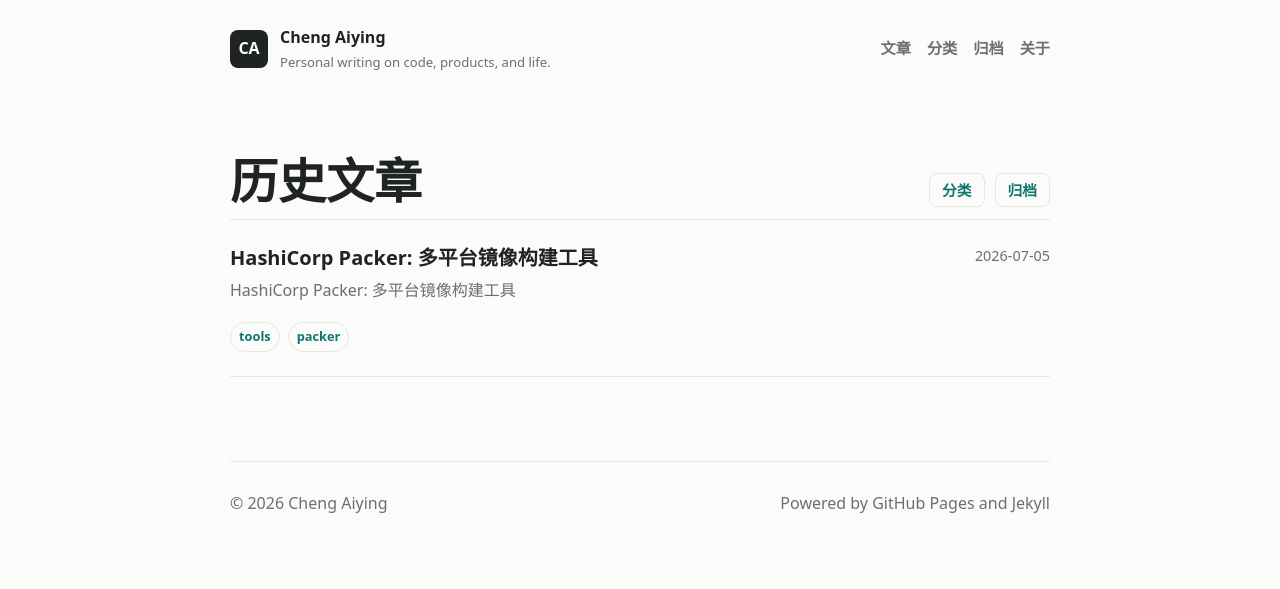
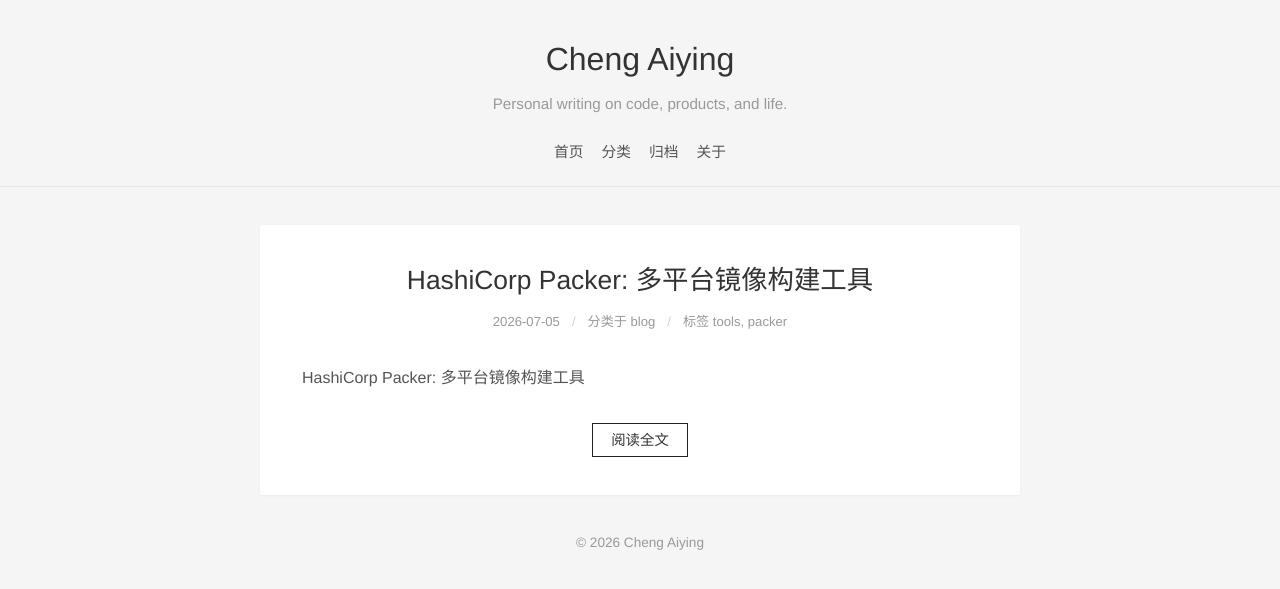
Before and after one commit to chengaiying0920/chengaiying0920.github.io, a Jekyll site: the page built from index.md, in a window 1280 px wide. Shown: the top 589 px of the page. Built offline with Jekyll 4.4.1, drawn with Linux system fonts in a browser that asks for light colours.

Commit message:
Restyle blog like centered post stream

```diff
--- a/_layouts/default.html
+++ b/_layouts/default.html
@@ -12,15 +12,12 @@
   </head>
   <body>
     <header class="site-header">
-      <a class="brand" href="{{ '/' | relative_url }}" aria-label="{{ site.title }} 首页">
-        <span class="brand-mark">CA</span>
-        <span>
-          <strong>{{ site.title }}</strong>
-          <small>{{ site.description }}</small>
-        </span>
+      <a class="site-title" href="{{ '/' | relative_url }}" aria-label="{{ site.title }} 首页">
+        {{ site.title }}
       </a>
+      <p class="site-description">{{ site.description }}</p>
       <nav class="site-nav" aria-label="主导航">
-        <a href="{{ '/#posts' | relative_url }}">文章</a>
+        <a href="{{ '/' | relative_url }}">首页</a>
         <a href="{{ '/categories/' | relative_url }}">分类</a>
         <a href="{{ '/archive/' | relative_url }}">归档</a>
         <a href="{{ '/about/' | relative_url }}">关于</a>
@@ -31,7 +28,6 @@
     </main>
     <footer class="site-footer">
       <span>&copy; {{ site.time | date: '%Y' }} {{ site.title }}</span>
-      <span>Powered by GitHub Pages and Jekyll</span>
     </footer>
   </body>
 </html>
--- a/_layouts/home.html
+++ b/_layouts/home.html
@@ -2,34 +2,27 @@
 layout: default
 ---
 
-<section id="posts" class="section home-posts">
-  <div class="section-heading home-heading">
-    <h1>历史文章</h1>
-    <div class="home-actions" aria-label="文章筛选入口">
-      <a href="{{ '/categories/' | relative_url }}">分类</a>
-      <a href="{{ '/archive/' | relative_url }}">归档</a>
-    </div>
-  </div>
-  <div class="post-list">
-    {% for post in site.posts %}
-      <article class="post-item">
-        <a href="{{ post.url | relative_url }}">
-          <div>
-            <h3>{{ post.title }}</h3>
-            <p>{{ post.excerpt | strip_html | truncate: 120 }}</p>
-          </div>
+<div id="posts" class="post-stream">
+  {% for post in site.posts %}
+    <article class="post-preview">
+      <header class="post-preview-header">
+        <h1><a href="{{ post.url | relative_url }}">{{ post.title }}</a></h1>
+        <div class="post-meta">
           <time datetime="{{ post.date | date_to_xmlschema }}">{{ post.date | date: "%Y-%m-%d" }}</time>
+          {% if post.categories.size > 0 %}
+            <span>分类于 {{ post.categories | join: ", " }}</span>
+          {% endif %}
           {% if post.tags.size > 0 %}
-            <div class="tags">
-              {% for tag in post.tags limit: 4 %}
-                <span>{{ tag }}</span>
-              {% endfor %}
-            </div>
+            <span>标签 {{ post.tags | join: ", " }}</span>
           {% endif %}
-        </a>
-      </article>
-    {% else %}
-      <p class="empty">还没有文章。</p>
-    {% endfor %}
-  </div>
-</section>
+        </div>
+      </header>
+      <div class="post-excerpt">
+        {{ post.excerpt | strip_html | truncate: 220 }}
+      </div>
+      <a class="read-more" href="{{ post.url | relative_url }}">阅读全文</a>
+    </article>
+  {% else %}
+    <p class="empty">还没有文章。</p>
+  {% endfor %}
+</div>
--- a/_layouts/page.html
+++ b/_layouts/page.html
@@ -4,7 +4,6 @@ layout: default
 
 <article class="article">
   <header class="article-header">
-    <p class="eyebrow">Page</p>
     <h1>{{ page.title }}</h1>
   </header>
   <div class="prose">
--- a/assets/css/main.css
+++ b/assets/css/main.css
@@ -1,12 +1,12 @@
 :root {
   color-scheme: light;
-  --bg: #fbfbfa;
+  --bg: #f5f5f5;
   --surface: #ffffff;
-  --text: #1f2421;
-  --muted: #68716d;
-  --line: #e5e7e3;
-  --accent: #0f766e;
-  --code: #10201d;
+  --text: #333333;
+  --muted: #999999;
+  --line: #eeeeee;
+  --accent: #222222;
+  --code: #2d2d2d;
 }
 
 * {
@@ -21,8 +21,9 @@ body {
   margin: 0;
   background: var(--bg);
   color: var(--text);
-  font-family: ui-sans-serif, system-ui, -apple-system, BlinkMacSystemFont, "Segoe UI", sans-serif;
-  line-height: 1.7;
+  font-family: "Helvetica Neue", Arial, "PingFang SC", "Microsoft YaHei", sans-serif;
+  font-size: 16px;
+  line-height: 1.8;
 }
 
 a {
@@ -30,265 +31,180 @@ a {
   text-decoration: none;
 }
 
-.site-header,
-.site-main,
-.site-footer {
-  width: min(820px, calc(100% - 32px));
-  margin: 0 auto;
+.site-header {
+  border-bottom: 1px solid #e6e6e6;
+  margin: 0 auto 38px;
+  padding: 42px 16px 20px;
+  text-align: center;
 }
 
-.site-header {
-  display: flex;
-  align-items: center;
-  justify-content: space-between;
-  gap: 24px;
-  padding: 24px 0;
+.site-title {
+  display: inline-block;
+  font-size: 2rem;
+  font-weight: 400;
+  line-height: 1.1;
 }
 
-.brand {
-  display: inline-flex;
-  align-items: center;
-  gap: 12px;
-  min-width: 0;
-}
-
-.brand-mark {
-  display: grid;
-  width: 38px;
-  height: 38px;
-  place-items: center;
-  border-radius: 8px;
-  background: var(--text);
-  color: #fff;
-  font-weight: 800;
-}
-
-.brand strong,
-.brand small {
-  display: block;
-}
-
-.brand small {
+.site-description {
   color: var(--muted);
-  font-size: 0.82rem;
-  overflow: hidden;
-  text-overflow: ellipsis;
-  white-space: nowrap;
+  font-size: 0.95rem;
+  margin: 10px 0 22px;
 }
 
 .site-nav {
   display: flex;
-  gap: 16px;
-  justify-content: flex-end;
+  flex-wrap: wrap;
+  gap: 18px;
+  justify-content: center;
 }
 
 .site-nav a {
-  color: var(--muted);
-  font-size: 0.95rem;
-  font-weight: 650;
+  color: #555555;
+  font-size: 0.92rem;
 }
 
 .site-nav a:hover {
-  color: var(--text);
+  border-bottom: 1px solid #555555;
 }
 
-.eyebrow {
-  margin: 0 0 10px;
-  color: var(--accent);
-  font-size: 0.78rem;
-  font-weight: 800;
-  letter-spacing: 0;
-  text-transform: uppercase;
+.site-main,
+.site-footer {
+  margin: 0 auto;
+  width: min(760px, calc(100% - 32px));
 }
 
-.section {
-  padding: 56px 0 84px;
+.post-stream {
+  display: grid;
+  gap: 36px;
 }
 
-.section-heading {
-  border-bottom: 1px solid var(--line);
-  margin-bottom: 0;
-  padding-bottom: 12px;
+.post-preview,
+.article {
+  background: var(--surface);
+  border-radius: 2px;
+  box-shadow: 0 1px 3px rgba(0, 0, 0, 0.04);
 }
 
-.section h1,
-.section h2,
-.article h1 {
-  margin: 0;
-  font-size: clamp(1.8rem, 5vw, 3rem);
-  line-height: 1.12;
+.post-preview {
+  padding: 38px 42px;
 }
 
-.home-heading {
-  align-items: end;
-  display: flex;
-  gap: 16px;
-  justify-content: space-between;
+.post-preview-header,
+.article-header {
+  text-align: center;
 }
 
-.home-actions {
-  display: flex;
-  flex-wrap: wrap;
-  gap: 10px;
-  justify-content: flex-end;
-}
-
-.home-actions a,
-.taxonomy-nav a {
-  border: 1px solid var(--line);
-  border-radius: 8px;
-  color: var(--accent);
-  display: inline-flex;
-  font-size: 0.92rem;
-  font-weight: 750;
-  line-height: 1;
-  padding: 9px 12px;
-}
-
-.home-actions a:hover,
-.taxonomy-nav a:hover {
-  border-color: var(--accent);
-}
-
-.post-list {
-  display: grid;
-}
-
-.post-item {
-  border-bottom: 1px solid var(--line);
-}
-
-.post-item a {
-  display: grid;
-  grid-template-columns: minmax(0, 1fr) auto;
-  gap: 18px;
-  padding: 24px 0;
-}
-
-.post-item h3 {
-  margin: 0 0 6px;
-  font-size: 1.25rem;
+.post-preview h1,
+.article-header h1 {
+  font-size: 1.65rem;
+  font-weight: 400;
   line-height: 1.35;
-}
-
-.post-item p {
-  color: var(--muted);
   margin: 0;
 }
 
-.post-item time {
+.post-preview h1 a:hover {
+  border-bottom: 1px solid var(--accent);
+}
+
+.post-meta {
   color: var(--muted);
+  display: flex;
+  flex-wrap: wrap;
+  font-size: 0.82rem;
+  gap: 6px 12px;
+  justify-content: center;
+  margin-top: 12px;
+}
+
+.post-meta span {
+  position: relative;
+}
+
+.post-meta span::before {
+  color: #d0d0d0;
+  content: "/";
+  margin-right: 12px;
+}
+
+.post-excerpt {
+  color: #555555;
+  margin-top: 30px;
+}
+
+.read-more {
+  border: 1px solid #222222;
+  display: block;
   font-size: 0.9rem;
-  white-space: nowrap;
+  line-height: 1;
+  margin: 30px auto 0;
+  padding: 9px 18px;
+  width: max-content;
+}
+
+.read-more:hover {
+  background: #222222;
+  color: #ffffff;
 }
 
 .tags {
   display: flex;
   flex-wrap: wrap;
   gap: 8px;
-  grid-column: 1 / -1;
+  justify-content: center;
+  margin-top: 18px;
 }
 
 .tags span {
   border: 1px solid var(--line);
-  border-radius: 999px;
-  color: var(--accent);
-  font-size: 0.8rem;
-  font-weight: 700;
-  padding: 3px 8px;
+  border-radius: 2px;
+  color: #777777;
+  font-size: 0.78rem;
+  line-height: 1;
+  padding: 5px 8px;
 }
 
 .empty {
   color: var(--muted);
-  margin: 24px 0 0;
-}
-
-.taxonomy-nav {
-  display: flex;
-  flex-wrap: wrap;
-  gap: 10px;
-  margin: 0 0 34px;
-}
-
-.taxonomy-nav span {
-  color: var(--muted);
-  margin-left: 6px;
-}
-
-.taxonomy-section,
-.archive-year {
-  border-top: 1px solid var(--line);
-  padding: 28px 0;
-}
-
-.taxonomy-section h2,
-.archive-year h2 {
-  font-size: 1.45rem;
-  line-height: 1.2;
-  margin: 0 0 14px;
-}
-
-.mini-post-list {
-  display: grid;
-  gap: 0;
-}
-
-.mini-post-list a {
-  align-items: baseline;
-  border-top: 1px solid var(--line);
-  display: grid;
-  gap: 16px;
-  grid-template-columns: minmax(0, 1fr) auto;
-  padding: 13px 0;
-}
-
-.mini-post-list a:first-child {
-  border-top: 0;
-}
-
-.mini-post-list span {
-  font-weight: 700;
-}
-
-.mini-post-list time {
-  color: var(--muted);
-  font-size: 0.9rem;
-  white-space: nowrap;
+  text-align: center;
 }
 
 .article {
-  max-width: 820px;
-  margin: 0 auto;
-  padding: 56px 0 88px;
+  padding: 42px;
 }
 
 .article-header {
+  border-bottom: 1px solid var(--line);
   margin-bottom: 34px;
+  padding-bottom: 28px;
 }
 
 .prose {
-  font-size: 1.05rem;
+  color: #444444;
 }
 
 .prose a {
-  color: var(--accent);
-  text-decoration: underline;
-  text-underline-offset: 3px;
+  border-bottom: 1px solid #cccccc;
+  color: #111111;
+}
+
+.prose a:hover {
+  border-bottom-color: #111111;
 }
 
 .prose .taxonomy-nav a,
 .prose .mini-post-list a {
-  text-decoration: none;
+  border-bottom: 0;
 }
 
 .prose h2,
 .prose h3 {
-  line-height: 1.2;
+  color: var(--text);
+  font-weight: 500;
+  line-height: 1.35;
   margin-top: 2em;
 }
 
 .prose img {
-  border-radius: 8px;
   height: auto;
   max-width: 100%;
 }
@@ -307,22 +223,22 @@ a {
 }
 
 .prose blockquote {
-  border-left: 4px solid var(--accent);
-  color: var(--muted);
+  border-left: 4px solid #dddddd;
+  color: #666666;
   margin-left: 0;
   padding-left: 18px;
 }
 
 .prose code {
-  background: #eef3f0;
-  border-radius: 6px;
+  background: #f1f1f1;
+  border-radius: 2px;
   padding: 0.15em 0.35em;
 }
 
 .prose pre {
   background: var(--code);
-  border-radius: 8px;
-  color: #d8f3ec;
+  border-radius: 2px;
+  color: #f4f4f4;
   overflow-x: auto;
   padding: 18px;
 }
@@ -330,6 +246,75 @@ a {
 .prose pre code {
   background: transparent;
   padding: 0;
+}
+
+.taxonomy-nav {
+  display: flex;
+  flex-wrap: wrap;
+  gap: 10px;
+  justify-content: center;
+  margin: 0 0 34px;
+}
+
+.taxonomy-nav a {
+  border: 1px solid #dddddd;
+  border-radius: 2px;
+  color: #555555;
+  display: inline-flex;
+  font-size: 0.9rem;
+  line-height: 1;
+  padding: 8px 11px;
+}
+
+.taxonomy-nav a:hover {
+  border-color: #222222;
+}
+
+.taxonomy-nav span {
+  color: var(--muted);
+  margin-left: 6px;
+}
+
+.taxonomy-section,
+.archive-year {
+  border-top: 1px solid var(--line);
+  padding: 28px 0;
+}
+
+.taxonomy-section h2,
+.archive-year h2 {
+  font-size: 1.35rem;
+  font-weight: 400;
+  line-height: 1.2;
+  margin: 0 0 14px;
+  text-align: center;
+}
+
+.mini-post-list {
+  display: grid;
+}
+
+.mini-post-list a {
+  align-items: baseline;
+  border-top: 1px solid var(--line);
+  display: grid;
+  gap: 16px;
+  grid-template-columns: minmax(0, 1fr) auto;
+  padding: 13px 0;
+}
+
+.mini-post-list a:first-child {
+  border-top: 0;
+}
+
+.mini-post-list span {
+  font-weight: 400;
+}
+
+.mini-post-list time {
+  color: var(--muted);
+  font-size: 0.9rem;
+  white-space: nowrap;
 }
 
 .comments {
@@ -340,46 +325,37 @@ a {
 
 .comments h2 {
   font-size: 1.25rem;
+  font-weight: 400;
   line-height: 1.2;
   margin: 0 0 18px;
+  text-align: center;
 }
 
 .site-footer {
-  border-top: 1px solid var(--line);
   color: var(--muted);
-  display: flex;
-  flex-wrap: wrap;
-  justify-content: space-between;
-  gap: 12px;
-  padding: 28px 0;
+  font-size: 0.85rem;
+  padding: 36px 0;
+  text-align: center;
 }
 
 @media (max-width: 640px) {
   .site-header {
-    align-items: flex-start;
-    flex-direction: column;
+    margin-bottom: 24px;
+    padding-top: 30px;
   }
 
-  .post-item a {
-    grid-template-columns: 1fr;
-    gap: 8px;
+  .post-preview,
+  .article {
+    padding: 28px 22px;
   }
 
-  .home-heading,
-  .mini-post-list a {
-    align-items: stretch;
-    grid-template-columns: 1fr;
+  .post-preview h1,
+  .article-header h1 {
+    font-size: 1.42rem;
   }
 
-  .home-heading {
-    display: grid;
-  }
-
-  .home-actions {
-    justify-content: flex-start;
-  }
-
-  .post-item time {
-    order: -1;
+  .mini-post-list a {
+    grid-template-columns: 1fr;
+    gap: 2px;
   }
 }
```
Also changed, not shown: _layouts/post.html (+9 -1 lines).
